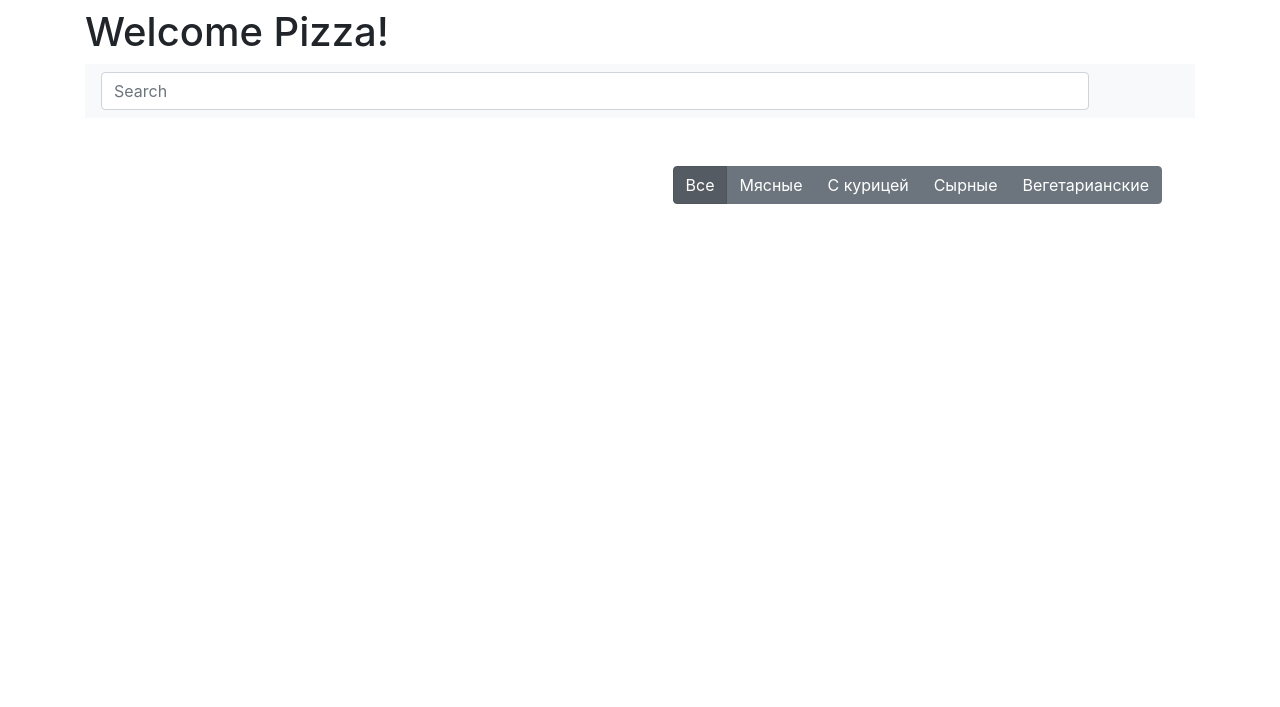
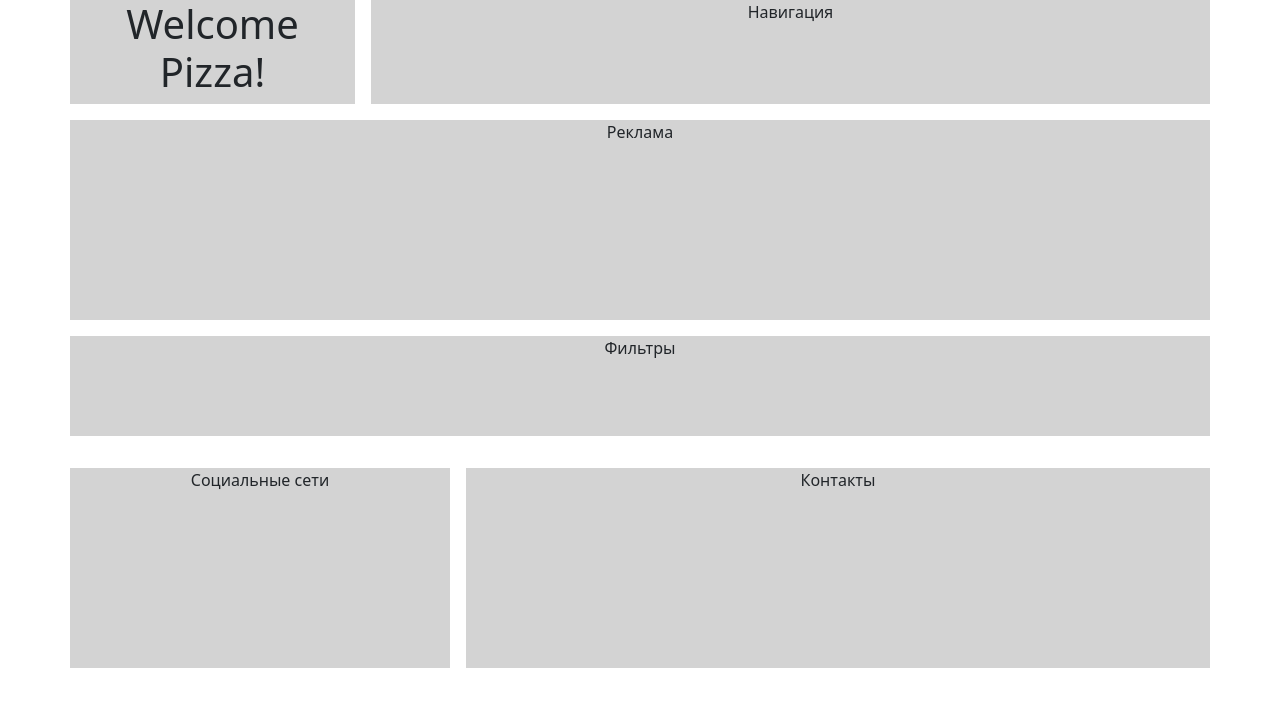
Before and after one commit to Wymez/PizzaHard, a Django app: page / in a window 1280 px wide. Shown: the top 707 px of the page. Run offline with Django 3.2, Linux system fonts and the light colour scheme; data that the repository does not hold is empty; some libraries are stand-ins or nearby versions.

Commit message:
main page structure

```diff
--- /dev/null
+++ b/pizza/static/styles/main.css
@@ -0,0 +1,13 @@
+.block {
+    background-color: LightGray;
+    height: auto;
+}
+.advertising {
+    height: 200px;
+}
+.filters {
+    height: 100px;
+}
+.contacts {
+    height: 200px;
+}
--- a/pizza/templates/pizza/index.html
+++ b/pizza/templates/pizza/index.html
@@ -1,3 +1,4 @@
+{% load static %}
 <!DOCTYPE html>
 <html lang="en">
 <head>
@@ -5,50 +6,36 @@
     <meta name="viewport" content="width=device-width, initial-scale=1">
     <title>Pizza</title>
     <!-- Bootstrap CSS (Cloudflare CDN) -->
-    <link rel="stylesheet" href="https://cdnjs.cloudflare.com/ajax/libs/twitter-bootstrap/4.6.0/css/bootstrap.min.css" integrity="sha512-P5MgMn1jBN01asBgU0z60Qk4QxiXo86+wlFahKrsQf37c9cro517WzVSPPV1tDKzhku2iJ2FVgL67wG03SGnNA==" crossorigin="anonymous">
+    <link href="https://cdn.jsdelivr.net/npm/bootstrap@5.0.2/dist/css/bootstrap.min.css" rel="stylesheet" integrity="sha384-EVSTQN3/azprG1Anm3QDgpJLIm9Nao0Yz1ztcQTwFspd3yD65VohhpuuCOmLASjC" crossorigin="anonymous">
     <!-- jQuery (Cloudflare CDN) -->
     <script defer src="https://cdnjs.cloudflare.com/ajax/libs/jquery/3.5.1/jquery.min.js" integrity="sha512-bLT0Qm9VnAYZDflyKcBaQ2gg0hSYNQrJ8RilYldYQ1FxQYoCLtUjuuRuZo+fjqhx/qtq/1itJ0C2ejDxltZVFg==" crossorigin="anonymous"></script>
     <!-- Bootstrap Bundle JS (Cloudflare CDN) -->
-    <script defer src="https://cdnjs.cloudflare.com/ajax/libs/twitter-bootstrap/4.6.0/js/bootstrap.bundle.min.js" integrity="sha512-wV7Yj1alIZDqZFCUQJy85VN+qvEIly93fIQAN7iqDFCPEucLCeNFz4r35FCo9s6WrpdDQPi80xbljXB8Bjtvcg==" crossorigin="anonymous"></script>
-</head>
+    <script src="https://cdn.jsdelivr.net/npm/bootstrap@5.0.2/dist/js/bootstrap.bundle.min.js" integrity="sha384-MrcW6ZMFYlzcLA8Nl+NtUVF0sA7MsXsP1UyJoMp4YLEuNSfAP+JcXn/tWtIaxVXM" crossorigin="anonymous"></script>
+    <link rel="stylesheet" href="{% static 'styles/main.css' %}">
 </head>
 <body>
     <div class="container">
-        <header class="mt-2 mb-2" role="banner">
-            <h1>Welcome Pizza!</h1>
+        <header class="row" role="banner">
+            <div class="col-3 block">
+                <h1 class="text-center">Welcome Pizza!</h1>
+            </div>
+            <div class="col ms-3 text-center block">
+                    Навигация
+            </div>
         </header>
-        <nav class="navbar navbar-expand-lg navbar-light bg-light">
-            <div class="collapse navbar-collapse" id="navbarSupportedContent">
-                    <div class="col-md-11 px-0">
-                    <input class="form-control" type="search" placeholder="Search" aria-label="Search">
-                    </div>
-                    {% comment %}<div class="col-md-1 pl-2 pr-0">
-                        <button class="btn btn-outline-success" type="submit">Search</button>
-                    </div>{% endcomment %}
+        <div class="row">
+            <div class="col block text-center my-3 advertising">
+                Реклама
             </div>
-        </nav>
-        <div class="row justify-content-end p-5">
-            <div class="btn-group btn-group-toggle" data-toggle="buttons">
-                <label class="btn btn-secondary active">
-                    <input type="radio" name="options" id="option1" autocomplete="off" checked>Все
-                </label>
-                <label class="btn btn-secondary">
-                    <input type="radio" name="options" id="option2" autocomplete="off">Мясные
-                </label>
-                <label class="btn btn-secondary">
-                    <input type="radio" name="options" id="option3" autocomplete="off">С курицей
-                </label>
-                <label class="btn btn-secondary">
-                    <input type="radio" name="options" id="option4" autocomplete="off">Сырные
-                </label>
-                <label class="btn btn-secondary">
-                    <input type="radio" name="options" id="option5" autocomplete="off">Вегетарианские
-                </label>
+        </div>
+        <div class="row">
+            <div class="col block text-center mb-3 filters">
+                Фильтры
             </div>
         </div>
         <div class="row">
             {% for pizza_elem in pizza %}
-                <div class="col-sm-3">
+                <div class="col-sm-3 block">
                     <div class="text-center">
                         <div class="media">
                             <img src="{{ pizza_elem.image.url }}" class="img-fluid" alt="">
@@ -58,6 +45,14 @@
                 </div>
             {% endfor %}
         </div>
+        <div class="row contacts mt-3">
+            <div class="col-4 text-center me-3 block">
+                Социальные сети
+            </div>
+            <div class="col text-center block">
+                Контакты
+            </div>
+        </div>
     </div>
 </body>
 </html>
--- a/pizza_hard/settings.py
+++ b/pizza_hard/settings.py
@@ -119,6 +119,7 @@ USE_TZ = True
 # https://docs.djangoproject.com/en/3.2/howto/static-files/
 
 STATIC_URL = '/static/'
+STATIC_ROOT = os.path.join(BASE_DIR, 'static')
 
 # Default primary key field type
 # https://docs.djangoproject.com/en/3.2/ref/settings/#default-auto-field
```
Also changed, not shown: media/pizza/pngegg_qG8wuPG.png (deleted), media/pizza/pngwing.com_2.png (deleted), media/pizza/pngwing.com_3.png (deleted), media/pizza/маргарита.png (deleted), pizza/static/img_pizza/pngegg.png (renamed from pizza_img/pngegg.png), pizza/static/img_pizza/pngwing.com (2).png (renamed from pizza_img/pngwing.com (2).png), pizza/static/img_pizza/pngwing.com (3).png (renamed from pizza_img/pngwing.com (3).png), pizza/static/img_pizza/маргарита.png (renamed from pizza_img/маргарита.png), 1 other file.
